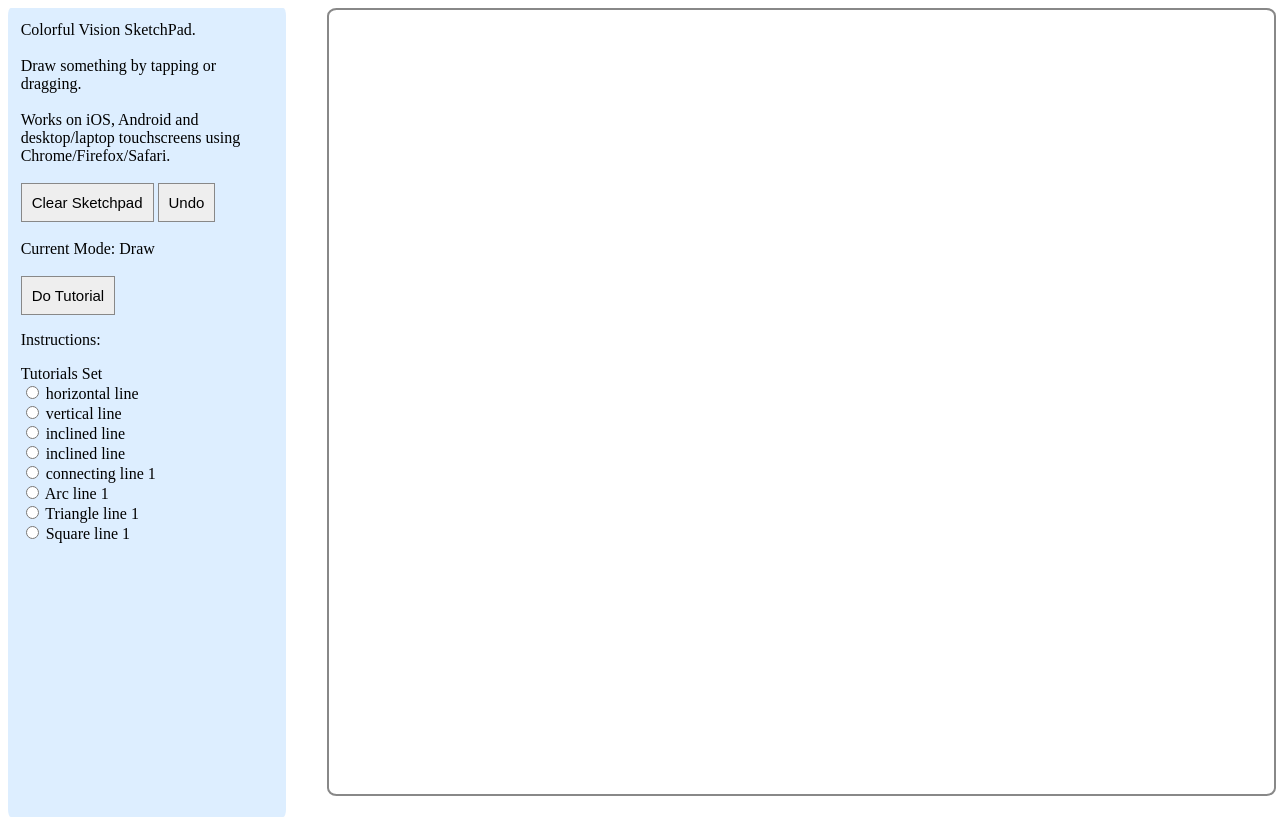
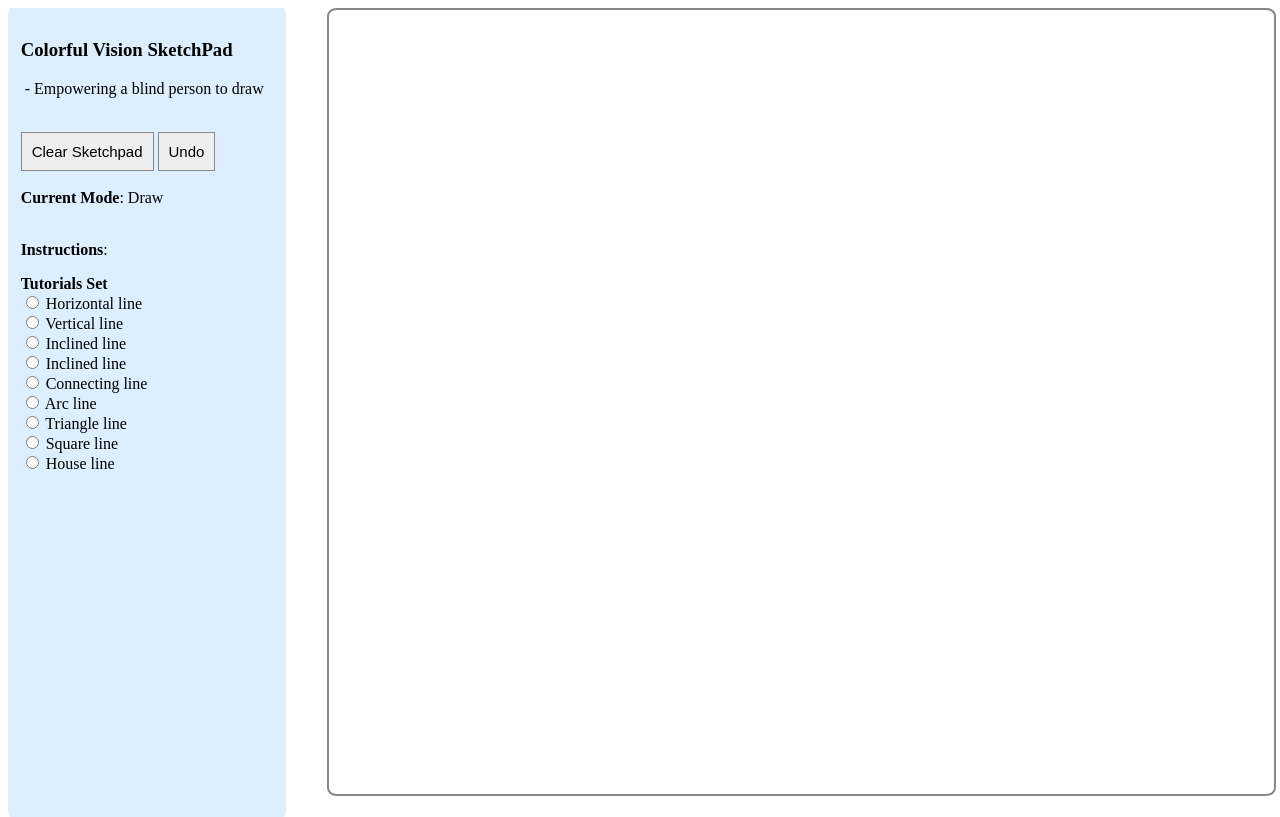
Before and after one commit to saurabsa/colorful-vision, an Electron app: page sketchpad-touch.html in a window 1280 px wide. Drawn offline with Linux system fonts and the light colour scheme.

Commit message:
more improvements

```diff
--- a/sketchpad-touch.html
+++ b/sketchpad-touch.html
@@ -215,7 +215,7 @@
         if (e.code && e.code === "Space") {
           drawMode = !drawMode;
           var modeAsString = drawMode ? "Draw" : "Placement";
-          document.getElementById("mode").innerText = "Current Mode: " + modeAsString;
+          document.getElementById("mode").innerHTML = "<b>Current Mode</b>: " + modeAsString;
         }
 
         if (e.keyCode) {
@@ -363,17 +363,19 @@
 <body>
   <div id="sketchpadapp">
     <div class="leftside">
-      Colorful Vision SketchPad.<br/><br/> Draw something by tapping or dragging.<br/><br/> Works on iOS, Android and desktop/laptop
-      touchscreens using Chrome/Firefox/Safari.<br/><br/>
+      <h3>Colorful Vision SketchPad</h3>
+      <p>
+        &nbsp;- Empowering a blind person to draw
+      </p><br/>
       <input type="submit" value="Clear Sketchpad" id="clearbutton" onclick="clearCanvas(canvas,ctx);">
       <input type="submit" value="Undo" id="clearbutton" onclick="undo(canvas,ctx);"><br/><br/>
-      <label for="mode" id="mode">Current Mode: Draw</label><br/><br/>
+      <label for="mode" id="mode"><b>Current Mode</b>: Draw</label><br/><br/>
       <!-- <input type="submit" value="Start Tutorial" id="clearbutton" onclick="startTutorial(canvas,ctx);">
-      <input type="submit" value="Reset Tutorials" id="clearbutton" onclick="resetTutorials();"> -->
-      <input type="submit" value="Do Tutorial" id="clearbutton" onclick="doTutorial(canvas,ctx,6);">
-      <p>Instructions: <var id="instructionVar"></var></p>
+      <input type="submit" value="Reset Tutorials" id="clearbutton" onclick="resetTutorials();">
+      <input type="submit" value="Do Tutorial" id="clearbutton" onclick="doTutorial(canvas,ctx,6);"> -->
+      <p><b>Instructions</b>: <var id="instructionVar"></var></p>
       <div>
-        <label for="tutorials"> Tutorials Set </lable>
+        <label for="tutorials"> <b>Tutorials Set</b> </lable>
           <div id="tutorials">
 
           </div>
--- a/tutorials.js
+++ b/tutorials.js
@@ -23,7 +23,8 @@ function startTutorial(canvas, ctx) {
     }
   }
   currentTutorial = tutorials[currentTutorialIndex];
-  setInstruction(`Tutorial ${currentTutorial.name} ${currentTutorial.draw_instructions}`);
+  setInstruction(`Tutorial ${currentTutorial.name}.`);
+  setInstruction(`${currentTutorial.draw_instructions}`);
 }
 
 // start the Tutorial
@@ -45,7 +46,8 @@ function doTutorial(canvas, ctx, index) {
 
   }
   currentTutorial = tutorials[currentTutorialIndex];
-  setInstruction(`Tutorial ${currentTutorial.name} ${currentTutorial.draw_instructions}.`);
+  setInstruction(`Tutorial ${currentTutorial.name}.`);
+  setInstrction(`${currentTutorial.draw_instructions}`);
 }
 
 function resetCounters() {
@@ -65,110 +67,143 @@ function resetTutorials() {
 //exports.initializeTutorials = function initializeTutorials() {
 function initializeTutorials() {
   // Horizontal line
-  var tutorial = new Tutorial(1, "horizontal line", 1, "0", "h",
+  var tutorial = new Tutorial(1, "Horizontal line", 1, "0", "h",
     "Move straight one unit from left to right",
-    "The angle was not as accepted. Redraw a horizontal line.",
-    "The length was not as accepted. Redraw a horizontal line.",
-    "The orientation was not as accepted. Redraw a horizontal line.", false, 0);
+    "The angle was incorrect. Redraw a horizontal line.",
+    "The length was incorrect. Redraw a horizontal line.",
+    "The orientation was incorrect. Redraw a horizontal line.", false, 0);
   tutorials.push(tutorial);
 
   // Vertical line
-  tutorial = new Tutorial(2, "vertical line", 1, "90", "v",
+  tutorial = new Tutorial(2, "Vertical line", 1, "90", "v",
     "Move straight one unit from up to down",
-    "The angle was not as accepted. Redraw a vertical line.",
-    "The length was not as accepted. Redraw a vertical line.",
-    "The orientation was not as accepted. Redraw a vertical line.", false, 0);
+    "The angle was incorrect. Redraw a vertical line.",
+    "The length was incorrect. Redraw a vertical line.",
+    "The orientation was incorrect. Redraw a vertical line.", false, 0);
   tutorials.push(tutorial);
 
   // Left to right inclined line
-  tutorial = new Tutorial(3, "inclined line", 1, "45", "dr",
+  tutorial = new Tutorial(3, "Inclined line", 1, "45", "dr",
     "Move inclined, 45 degrees, one unit from left down to right up",
-    "The angle was not as accepted. Redraw an inclined line.",
-    "The length was not as accepted. Redraw an inclined line.",
-    "The orientation was not as accepted. Redraw an inclined line.", false, 0);
+    "The angle was incorrect. Redraw an inclined line.",
+    "The length was incorrect. Redraw an inclined line.",
+    "The orientation was incorrect. Redraw an inclined line.", false, 0);
   tutorials.push(tutorial);
 
   // Right to left inclined line
-  tutorial = new Tutorial(4, "inclined line", 1, "45", "dl",
+  tutorial = new Tutorial(4, "Inclined line", 1, "45", "dl",
     "Move inclined, 45 degrees, one unit from right down to left up",
-    "The angle was not as accepted. Redraw an inclined line.",
-    "The length was not as accepted. Redraw an inclined line.",
-    "The orientation was not as accepted. Redraw an inclined line.", false, 0);
+    "The angle was incorrect. Redraw an inclined line.",
+    "The length was incorrect. Redraw an inclined line.",
+    "The orientation was incorrect. Redraw an inclined line.", false, 0);
   tutorials.push(tutorial);
 
   // Connecting Points
-  var con2 = new Tutorial(5.1, "connecting line 2", 1, "90", "v",
+  var con2 = new Tutorial(5.1, "Connecting line", 1, "90", "v",
     "Move straight one unit from up to down from the connecting point",
-    "The angle was not as accepted. Redraw a vertical line from the connecting point.",
-    "The length was not as accepted. Redraw a vertical line from the connecting point.",
-    "The orientation was not as accepted. Redraw a vertical line.", true, 0);
-  var con1 = new Tutorial(5, "connecting line 1", 1, "45", "h",
+    "The angle was incorrect. Redraw a vertical line from the connecting point.",
+    "The length was incorrect. Redraw a vertical line from the connecting point.",
+    "The orientation was incorrect. Redraw a vertical line.", true, 0);
+  var con1 = new Tutorial(5, "Connecting line", 1, "45", "h",
     "Move straight one unit from left to right",
-    "The angle was not as accepted. Redraw a horizontal line.",
-    "The length was not as accepted. Redraw a horizontal line.",
-    "The orientation was not as accepted. Redraw a horizontal line.", false, 0, con2);
+    "The angle was incorrect. Redraw a horizontal line.",
+    "The length was incorrect. Redraw a horizontal line.",
+    "The orientation was incorrect. Redraw a horizontal line.", false, 0, con2);
   tutorials.push(con1);
 
   // Drawing arc with three connecting lines [inclined, straight and declined]
   // Arc - Declined line
   var arc3 = new Tutorial(6.2, "Arc line 3", 1, "45", "dl",
     "Move declined, 45 degrees, one unit from the start to right down",
-    "The angle was not as accepted. Redraw a declined line.",
-    "The length was not as accepted. Redraw a declined line.",
-    "The orientation was not as accepted. Redraw a declined line.", true, 0);
+    "The angle was incorrect. Redraw a declined line.",
+    "The length was incorrect. Redraw a declined line.",
+    "The orientation was incorrect. Redraw a declined line.", true, 0);
   // Arc - Straight line
-  var arc2 = new Tutorial(6.1, "Arc line 2", 1, "0", "h",
+  var arc2 = new Tutorial(6.1, "Arc line", 1, "0", "h",
     "Move straight one unit from start to right",
-    "The angle was not as accepted. Redraw a horizontal line.",
-    "The length was not as accepted. Redraw a horizontal line.",
-    "The orientation was not as accepted. Redraw a horizontal line.", true, 0, arc3);
+    "The angle was incorrect. Redraw a horizontal line.",
+    "The length was incorrect. Redraw a horizontal line.",
+    "The orientation was incorrect. Redraw a horizontal line.", true, 0, arc3);
   // Arc - Inclined line
-  var arc1 = new Tutorial(6, "Arc line 1", 1, "45", "dr",
+  var arc1 = new Tutorial(6, "Arc line", 1, "45", "dr",
     "Move inclined, 45 degrees, one unit from left down to right up",
-    "The angle was not as accepted. Redraw an inclined line.",
-    "The length was not as accepted. Redraw an inclined line.",
-    "The orientation was not as accepted. Redraw an inclined line.", false, 0, arc2);
+    "The angle was incorrect. Redraw an inclined line.",
+    "The length was incorrect. Redraw an inclined line.",
+    "The orientation was incorrect. Redraw an inclined line.", false, 0, arc2);
   tutorials.push(arc1);
 
   //triangle
-  var tri3 = new Tutorial(7.2, "Triangle line 3", 1, "45", "h",
+  var tri3 = new Tutorial(7.2, "Triangle line", 1, "45", "h",
     "Move straight one unit from left to right",
-    "The angle was not as accepted. Redraw a horizontal line.",
-    "The length was not as accepted. Redraw a horizontal line.",
-    "The orientation was not as accepted. Redraw a horizontal line.", true, 0);
-  var tri2 = new Tutorial(7.1, "Triangle line 2", 1, "45", "dr",
+    "The angle was incorrect. Redraw a horizontal line.",
+    "The length was incorrect. Redraw a horizontal line.",
+    "The orientation was incorrect. Redraw a horizontal line.", true, 0);
+  var tri2 = new Tutorial(7.1, "Triangle line", 1, "45", "dr",
     "Move inclined, 45 degrees, one unit from right up to left down",
-    "The angle was not as accepted. Redraw an inclined line from the connecting point.",
-    "The length was not as accepted. Redraw an inclined line from the connecting point.",
-    "The orientation was not as accepted. Redraw an inclined line.", true, 0, tri3);
-  var tri1 = new Tutorial(7, "Triangle line 1", 1, "45", "dl",
+    "The angle was incorrect. Redraw an inclined line from the connecting point.",
+    "The length was incorrect. Redraw an inclined line from the connecting point.",
+    "The orientation was incorrect. Redraw an inclined line.", true, 0, tri3);
+  var tri1 = new Tutorial(7, "Triangle line", 1, "45", "dl",
     "Move inclined, 45 degrees, one unit from right down to left up",
-    "The angle was not as accepted. Redraw an inclined line.",
-    "The length was not as accepted. Redraw an inclined line.",
-    "The orientation was not as accepted. Redraw an inclined line.", false, 0, tri2);
+    "The angle was incorrect. Redraw an inclined line.",
+    "The length was incorrect. Redraw an inclined line.",
+    "The orientation was incorrect. Redraw an inclined line.", false, 0, tri2);
   tutorials.push(tri1);
 
   //square
-  var sq4 = new Tutorial(8.3, "Square line 4", 1, "90", "v",
+  var sq4 = new Tutorial(8.3, "Square line", 1, "90", "v",
     "Move straight one unit from down to up",
-    "The angle was not as accepted. Redraw a vertical line from the connecting point.",
-    "The length was not as accepted. Redraw a vertical line from the connecting point.",
-    "The orientation was not as accepted. Redraw a vertical line.", true, 0);
-  var sq3 = new Tutorial(8.2, "Square line 3", 1, "0", "h",
+    "The angle was incorrect. Redraw a vertical line from the connecting point.",
+    "The length was incorrect. Redraw a vertical line from the connecting point.",
+    "The orientation was incorrect. Redraw a vertical line.", true, 0);
+  var sq3 = new Tutorial(8.2, "Square line", 1, "0", "h",
     "Move straight one unit from right to left",
-    "The angle was not as accepted. Redraw a horizontal line from the connecting point.",
-    "The length was not as accepted. Redraw a horizontal line from the connecting point.",
-    "The orientation was not as accepted. Redraw a horizontal line.", true, 0, sq4);
-  var sq2 = new Tutorial(8.1, "Square line 2", 1, "90", "v",
+    "The angle was incorrect. Redraw a horizontal line from the connecting point.",
+    "The length was incorrect. Redraw a horizontal line from the connecting point.",
+    "The orientation was incorrect. Redraw a horizontal line.", true, 0, sq4);
+  var sq2 = new Tutorial(8.1, "Square line", 1, "90", "v",
     "Move straight one unit from up to down",
-    "The angle was not as accepted. Redraw a vertical line from the connecting point.",
-    "The length was not as accepted. Redraw a vertical line from the connecting point.",
-    "The orientation was not as accepted. Redraw a vertical line.", true, 0, sq3);
-  var sq1 = new Tutorial(8, "Square line 1", 1, "0", "h",
+    "The angle was incorrect. Redraw a vertical line from the connecting point.",
+    "The length was incorrect. Redraw a vertical line from the connecting point.",
+    "The orientation was incorrect. Redraw a vertical line.", true, 0, sq3);
+  var sq1 = new Tutorial(8, "Square line", 1, "0", "h",
     "Move straight one unit from left to right",
-    "The angle was not as accepted. Redraw a horizontal line.",
-    "The length was not as accepted. Redraw a horizontal line.",
-    "The orientation was not as accepted. Redraw a horizontal line.", false, 0, sq2);
+    "The angle was incorrect. Redraw a horizontal line.",
+    "The length was incorrect. Redraw a horizontal line.",
+    "The orientation was incorrect. Redraw a horizontal line.", false, 0, sq2);
+  tutorials.push(sq1);
+
+  //hut
+  var tri2 = new Tutorial(9.5, "House line", 2, "45", "dr",
+    "Move inclined, 45 degrees, two units from right up to left down",
+    "The angle was incorrect. Redraw an inclined line from the connecting point.",
+    "The length was incorrect. Redraw an inclined line from the connecting point.",
+    "The orientation was incorrect. Redraw an inclined line.", true, 0);
+  var tri1 = new Tutorial(9.4, "House line", 2, "45", "dl",
+    "Move inclined, 45 degrees, two units from right down to left up",
+    "The angle was incorrect. Redraw an inclined line.",
+    "The length was incorrect. Redraw an inclined line.",
+    "The orientation was incorrect. Redraw an inclined line.", true, 0, tri2);
+  sq4 = new Tutorial(9.3, "House line", 2, "90", "v",
+    "Move straight two units from down to up",
+    "The angle was incorrect. Redraw a vertical line from the connecting point.",
+    "The length was incorrect. Redraw a vertical line from the connecting point.",
+    "The orientation was incorrect. Redraw a vertical line.", true, 0, tri1);
+  sq3 = new Tutorial(9.2, "House line", 2, "0", "h",
+    "Move straight two units from left to right",
+    "The angle was incorrect. Redraw the horizontal line.",
+    "The length was incorrect. Redraw the horizontal line.",
+    "The orientation was incorrect. Redraw a horizontal line.", true, 0, sq4);
+  sq2 = new Tutorial(9.1, "House line", 2, "90", "v",
+    "Move straight two units from up to down",
+    "The angle was incorrect. Redraw a vertical line from the connecting point.",
+    "The length was incorrect. Redraw a vertical line from the connecting point.",
+    "The orientation was incorrect. Redraw a vertical line.", true, 0, sq3);
+  sq1 = new Tutorial(9, "House line", 2, "0", "h",
+    "Move straight two units from right to left",
+    "The angle was incorrect. Redraw a horizontal line from the connecting point.",
+    "The length was incorrect. Redraw a horizontal line from the connecting point.",
+    "The orientation was incorrect. Redraw a horizontal line.", false, 0, sq2);
   tutorials.push(sq1);
 
   return tutorials;
@@ -295,7 +330,8 @@ function checkForTutorialScore(stack) {
   }
 
   if (!acceptableLength(stack.length)) {
-    setInstruction(`${currentTutorial.length_error_instructions} Clearing last line.`);
+    setInstruction(`${currentTutorial.length_error_instructions}`);
+    setInstruction(`Clearing the last line.`);
     currentTutorial.score = 0;
     undo(canvas, ctx);
     return;
@@ -305,7 +341,8 @@ function checkForTutorialScore(stack) {
   }
 
   if (!checkOrientation(stack)) {
-    setInstruction(`${currentTutorial.orientation_error_instructions} Clearing last line.`);
+    setInstruction(`${currentTutorial.orientation_error_instructions}`);
+    setInstruction(`Clearing the last line.`);
     currentTutorial.score = 0;
     undo(canvas, ctx);
     return;
@@ -318,7 +355,8 @@ function checkForTutorialScore(stack) {
     if (currentTutorial.nextTutorial) {
       currentTutorial = currentTutorial.nextTutorial;
       lastKnownCoord = { x: stack[stack.length - 1].x, y: stack[stack.length - 1].y };
-      setInstruction(`Success with Tutorial ${currentTutorial.name} ${currentTutorial.draw_instructions}.`);
+      setInstruction(`Success with Tutorial ${currentTutorial.name}.`);
+      setInstruction(`${currentTutorial.draw_instructions}.`);
     }
     else {
       setInstruction('Success.');
@@ -332,7 +370,8 @@ function checkForTutorialScore(stack) {
     }
   }
   else {
-    setInstruction(`Again, Tutorial ${currentTutorial.name} ${currentTutorial.draw_instructions}.`);
+    setInstruction(`Repeating, Tutorial ${currentTutorial.name}`);
+    setInstruction(`${currentTutorial.draw_instructions}`);
   }
 }
 
```
